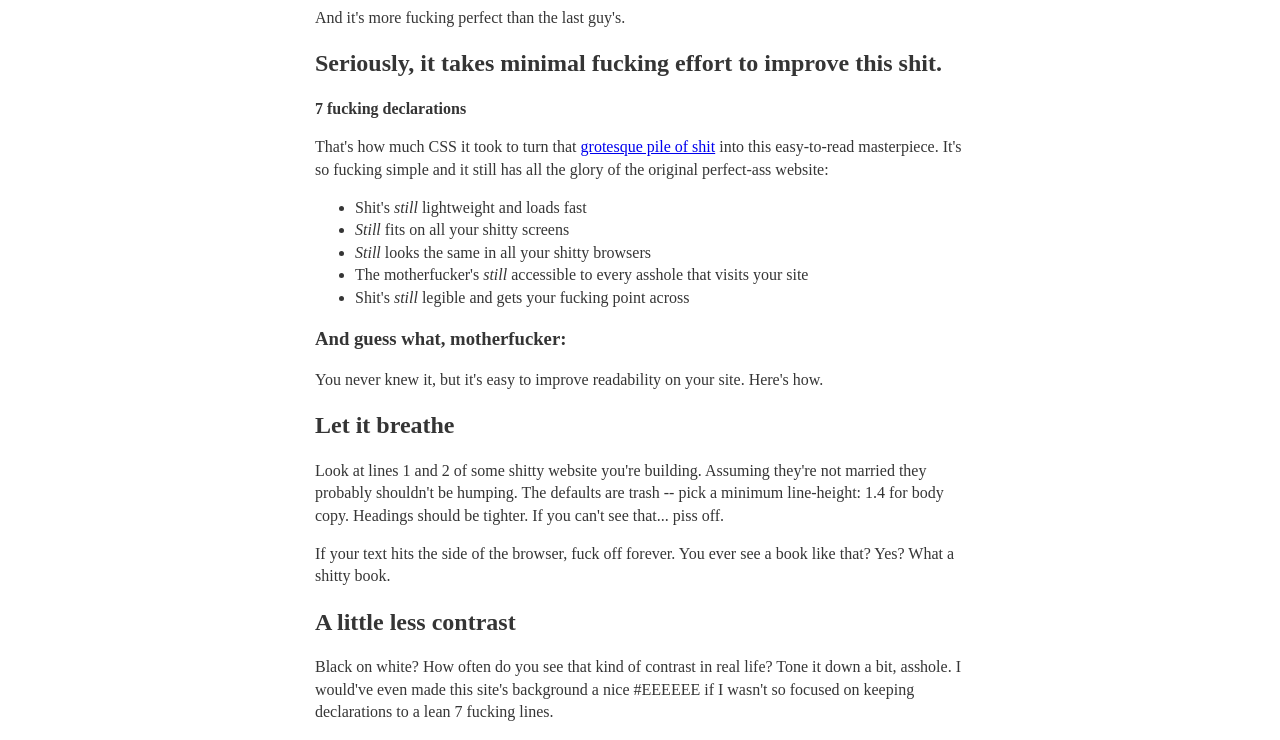
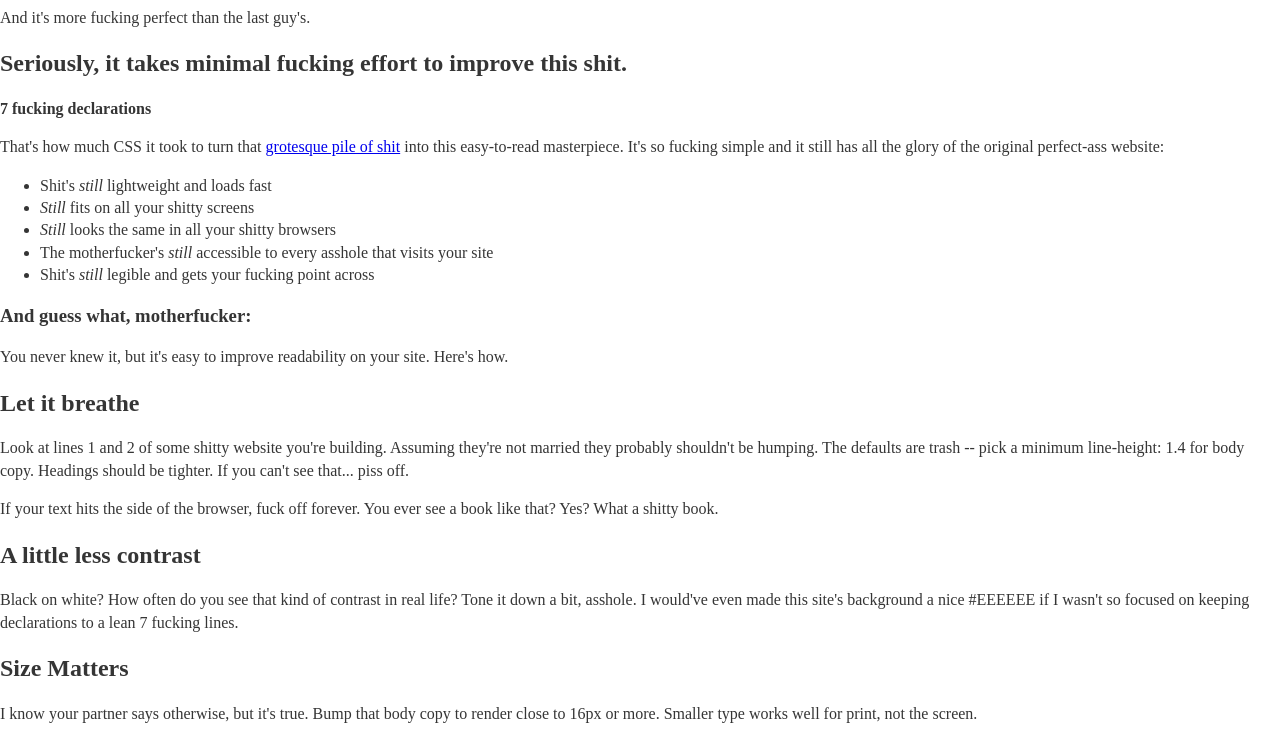
Before and after one commit to Dinhviethd/BTVN-Sgroup, a plain HTML site: page index.html in a window 1280 px wide. Shown: the part 93-833 px from the top of the page. Drawn offline with Linux system fonts and the light colour scheme.

Commit message:
Update index.html

```diff
--- a/index.html
+++ b/index.html
@@ -5,7 +5,7 @@
     <meta name="viewport" content="width=device-width, initial-scale=1.0">
     <title>First Website</title>
     <style>
-      body{margin:40px auto; max-width:650px;line-height:1.4; font-size:16px;color:#353535;}
+      body{margin:40px auto;line-height:1.4; font-size:16px;color:#353535;}
       h1,h2,h3{line-height:1.2}
     </style>
  </head>
```
